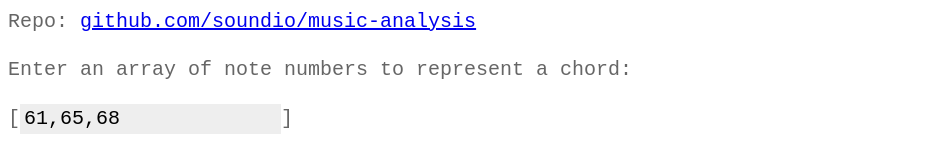
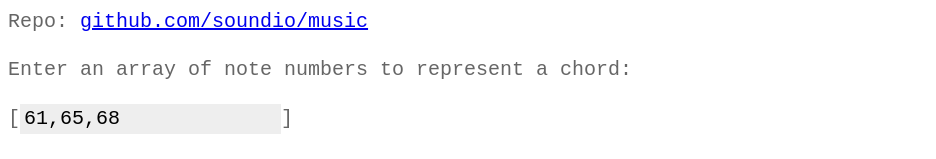
Before and after one commit to soundio/music, a website: page index.html in a window 1280 px wide. Shown: the top 159 px of the page, without its empty margins (0-936 px from the left). Drawn offline with Linux system fonts and the light colour scheme.

Commit message:
Change url

```diff
--- a/index.html
+++ b/index.html
@@ -30,7 +30,7 @@
 	td { height: 1.75rem; }
 </style>
 
-<p>Repo: <a href="http://github.com/soundio/music-analysis">github.com/soundio/music-analysis</a></p>
+<p>Repo: <a href="http://github.com/soundio/music">github.com/soundio/music</a></p>
 
 <p>Enter an array of note numbers to represent a chord:</p>
 
```
